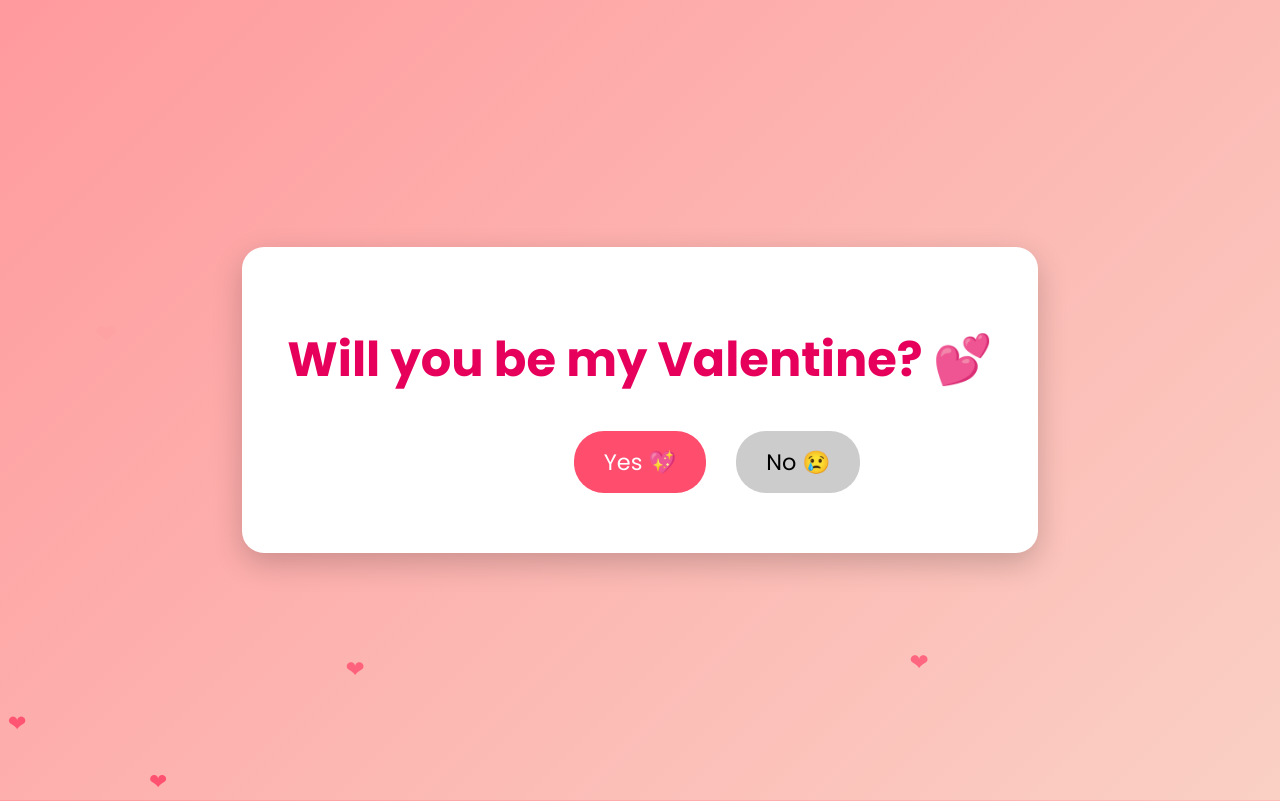
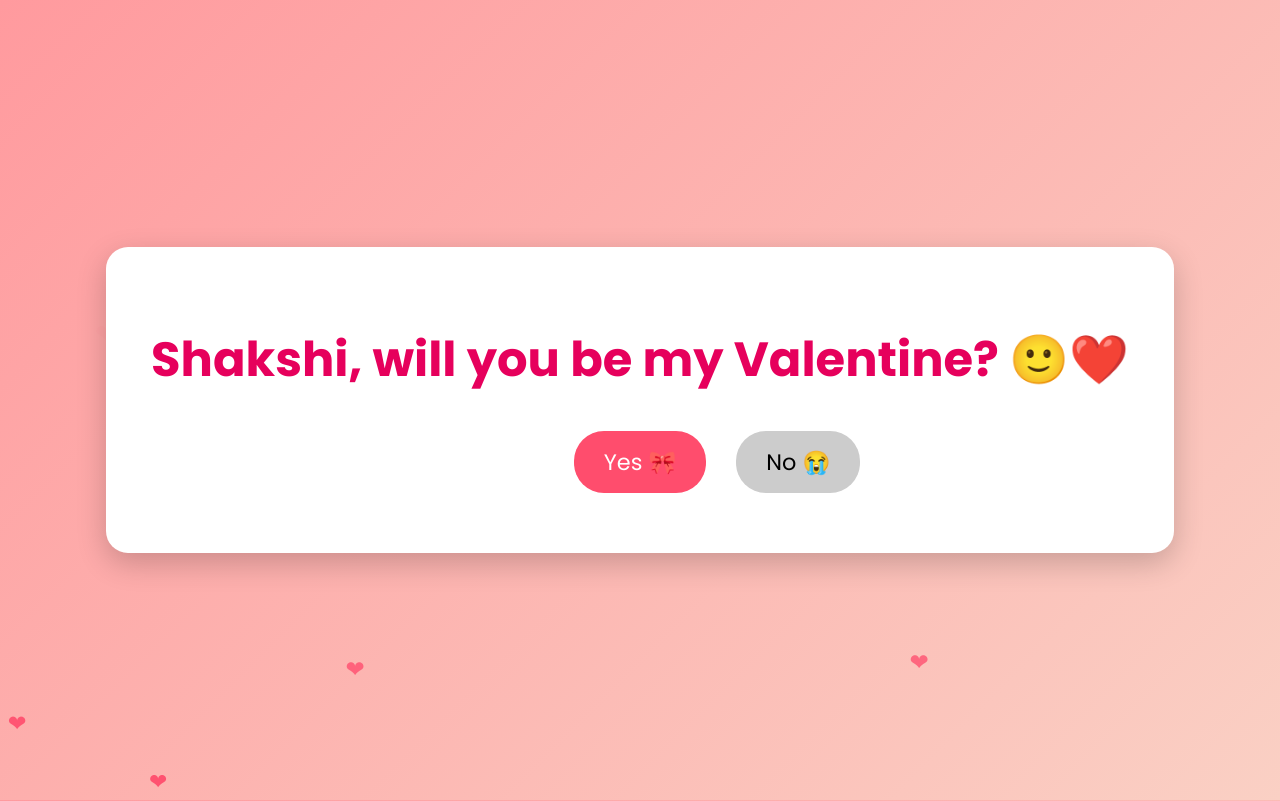
Before and after one commit to Hpathani/Valentine, a plain HTML site: page index.html in a window 1280 px wide. Shown: the top 801 px of the page. Drawn offline with Linux system fonts and the light colour scheme.

Commit message:
index.html

```diff
--- a/index.html
+++ b/index.html
@@ -86,9 +86,9 @@
 <body>
 
   <div class="container">
-    <h1>Will you be my Valentine? 💕</h1>
-    <button id="yesBtn" onclick="yesClicked()">Yes 💖</button>
-    <button id="noBtn" onmouseover="moveNo()">No 😢</button>
+    <h1> Shakshi, will you be my Valentine? 🙂❤️</h1>
+    <button id="yesBtn" onclick="yesClicked()">Yes 🎀</button>
+    <button id="noBtn" onmouseover="moveNo()">No 😭</button>
   </div>
 
   <script>
@@ -113,8 +113,8 @@
           font-family:'Poppins',sans-serif;
           text-align:center;">
           <h1 style="color:#e6005c;font-size:3.4rem;">
-            Yay!!! 💕🥰<br>
-            I knew you’d say YES!
+            Aww... 🫶🏼🧿<br>
+            I knew you’d say YES! Love you❤️😘
           </h1>
         </div>
       `;
```
